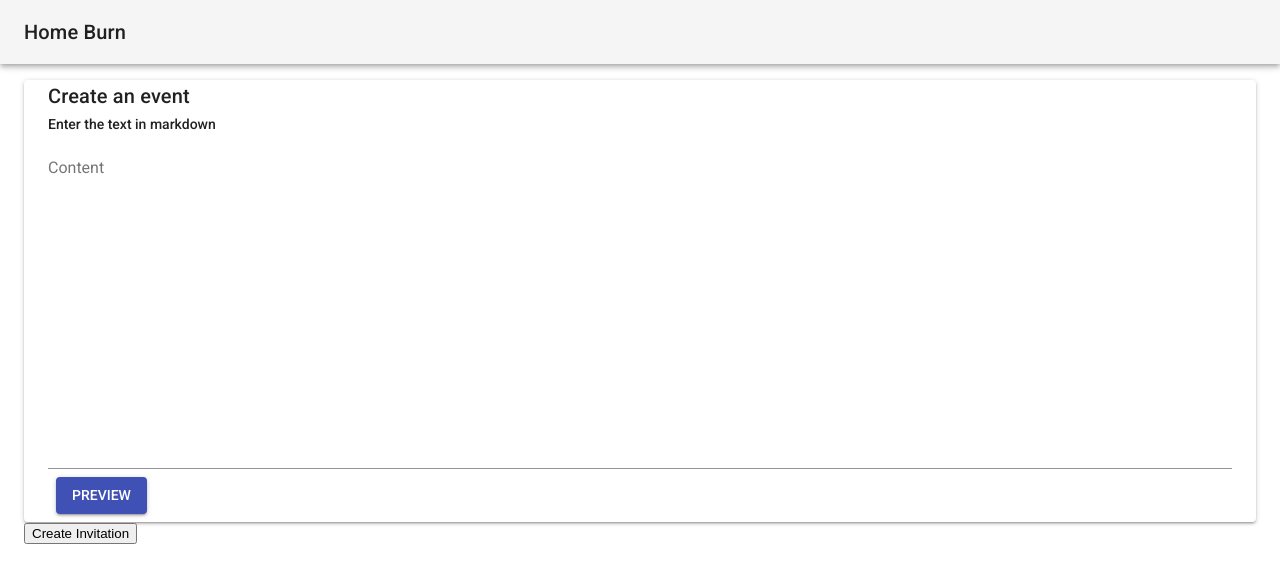
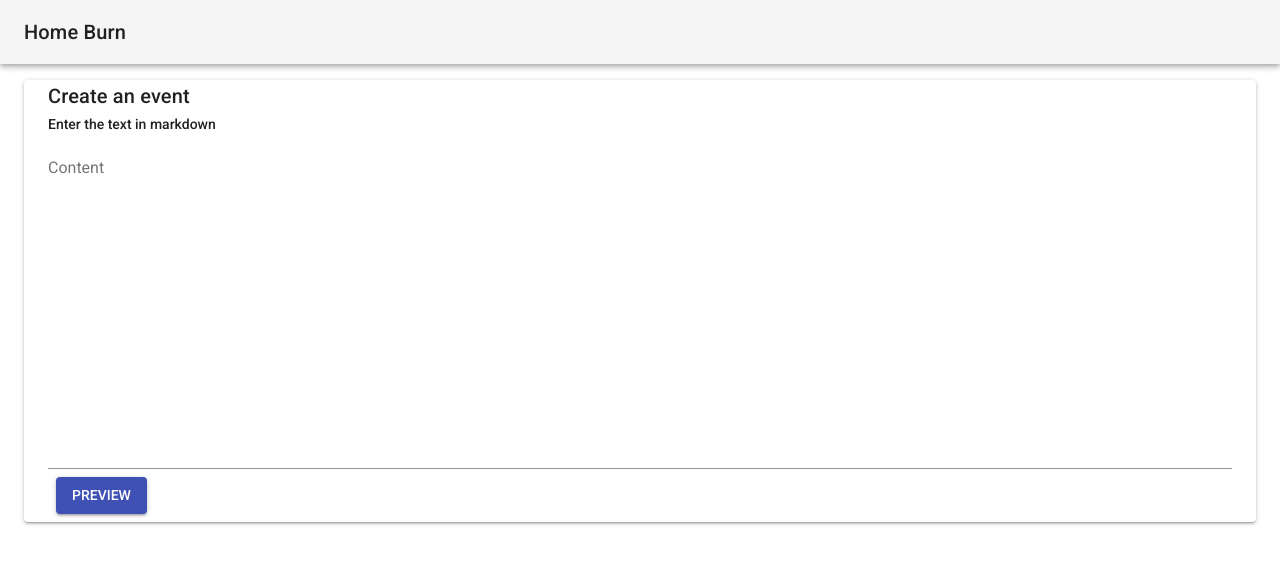
Before and after one commit to chmac/cryptparty, a React (Create React App) app in the folder app/: page / in a window 1280 px wide. Shown: the top 582 px of the page. Built offline with nearby package versions, Linux system fonts and the light colour scheme.

Commit message:
Add routes. Refactor to `CreateEvent`.

```diff
--- a/app/src/App.tsx
+++ b/app/src/App.tsx
@@ -1,45 +1,20 @@
 import React from "react";
 import { Provider } from "react-redux";
 import { ApolloProvider } from "react-apollo";
-import { createStyles, withStyles, WithStyles, Theme } from "@material-ui/core";
-import Grid from "@material-ui/core/Grid";
 
 import store from "./store";
 import apollo from "./apollo";
 
-import Bar from "./scenes/Bar";
-import Events from "./scenes/Events";
+import Routes from "./scenes/Routes";
 
-import { createInvitation } from "./services/invitations";
-
-import "./App.css";
-
-const App: React.FC<Props> = (props: WithStyles<typeof styles>) => {
-  const { classes } = props;
-
+const App: React.FC = () => {
   return (
     <Provider store={store}>
       <ApolloProvider client={apollo}>
-        <Bar />
-        <Grid container className={classes.root} spacing={16}>
-          <Grid item xs={12}>
-            <Events />
-            <button onClick={createInvitation}>Create Invitation</button>
-          </Grid>
-        </Grid>
+        <Routes />
       </ApolloProvider>
     </Provider>
   );
 };
 
-const styles = (theme: Theme) =>
-  createStyles({
-    root: {
-      ...theme.mixins.gutters(),
-      flexGrow: 1
-    }
-  });
-
-type Props = WithStyles;
-
-export default withStyles(styles)(App);
+export default App;
--- a/app/src/scenes/Events/Events.scene.tsx
+++ b/app/src/scenes/CreateEvent/CreateEvent.scene.tsx
@@ -12,11 +12,11 @@ import Paper from "@material-ui/core/Paper";
 import Typography from "@material-ui/core/Typography";
 import Button from "@material-ui/core/Button";
 
-import { setContent, createEvent } from "./Events.reducer";
+import { setContent, createEvent } from "./CreateEvent.state";
 import { AppState } from "../../store";
 import { AnyAction } from "redux";
 
-const Events: React.FC<Props> = (props: Props) => {
+const CreateEvent: React.FC<Props> = (props: Props) => {
   const { classes, content, setContent, createEvent } = props;
 
   const [isPreview, setPreview] = useState(false);
@@ -87,7 +87,7 @@ const Events: React.FC<Props> = (props: Props) => {
 
 const mapStateToProps = (state: AppState) => {
   return {
-    content: state.Events.content
+    content: state.CreateEvent.content
   };
 };
 
@@ -120,4 +120,4 @@ const styles = (theme: Theme) =>
 export default connect(
   mapStateToProps,
   mapDispatchToProps
-)(withStyles(styles)(Events));
+)(withStyles(styles)(CreateEvent));
--- /dev/null
+++ b/app/src/scenes/CreateEvent/index.ts
@@ -0,0 +1 @@
+export { default } from "./CreateEvent.scene";
--- a/app/src/scenes/Events/index.ts
+++ /dev/null
@@ -1,4 +0,0 @@
-// export * from "./Events.scene";
-// import Events from "./Events.scene";
-// export default Events;
-export { default } from "./Events.scene";
--- /dev/null
+++ b/app/src/scenes/Routes/Routes.scene.tsx
@@ -0,0 +1,34 @@
+import React from "react";
+import { HashRouter as Router, Route } from "react-router-dom";
+import { createStyles, withStyles, WithStyles, Theme } from "@material-ui/core";
+import Grid from "@material-ui/core/Grid";
+
+import Bar from "../Bar";
+import CreateEvent from "../CreateEvent";
+
+const Routes: React.FC<Props> = (props: Props) => {
+  const { classes } = props;
+
+  return (
+    <Router>
+      <Bar />
+      <Grid container className={classes.root} spacing={16}>
+        <Grid item xs={12}>
+          <Route path="/" component={CreateEvent} />
+        </Grid>
+      </Grid>
+    </Router>
+  );
+};
+
+const styles = (theme: Theme) =>
+  createStyles({
+    root: {
+      ...theme.mixins.gutters(),
+      flexGrow: 1
+    }
+  });
+
+type Props = WithStyles;
+
+export default withStyles(styles)(Routes);
--- /dev/null
+++ b/app/src/scenes/Routes/index.ts
@@ -0,0 +1 @@
+export { default } from "./Routes.scene";
--- a/app/src/store.ts
+++ b/app/src/store.ts
@@ -1,10 +1,10 @@
 import thunkMiddleware from "redux-thunk";
 import { createStore, combineReducers, applyMiddleware, compose } from "redux";
 
-import Events from "./scenes/Events/Events.reducer";
+import CreateEvent from "./scenes/CreateEvent/CreateEvent.state";
 
 const reducer = combineReducers({
-  Events
+  CreateEvent
 });
 
 export type AppState = ReturnType<typeof reducer>;
```
Also changed, not shown: app/src/scenes/CreateEvent/CreateEvent.state.ts (renamed from app/src/scenes/Events/Events.reducer.ts).
